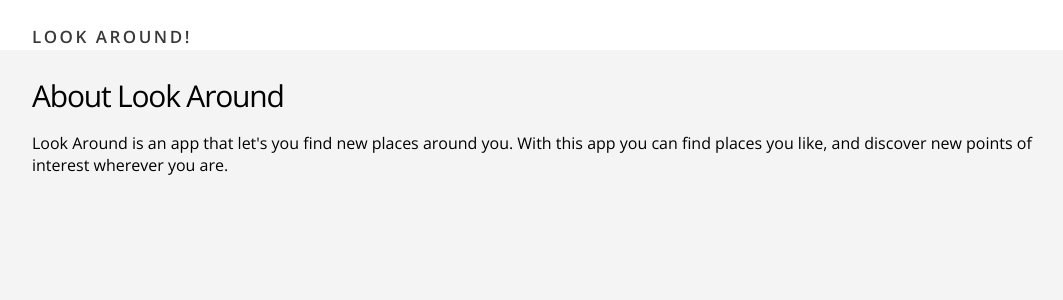
After one commit to ohitssway/lookaround, a Flask app: page /about in a window 1280 px wide. The commit adds this page. Shown: the top 300 px of the page, without its empty margins (108-1171 px from the left). Run offline with Flask 2, Linux system fonts and the light colour scheme.

Commit message:
Added an about page

```diff
--- a/routes.py
+++ b/routes.py
@@ -6,5 +6,9 @@ app = Flask(__name__)
 def index():
     return render_template("index.html")
 
+@app.route("/about")
+def about():
+    return render_template("about.html")
+
 if __name__ == "__main__":
     app.run(debug=True)
--- /dev/null
+++ b/templates/about.html
@@ -0,0 +1,12 @@
+{% extends "layout.html" %}
+
+{% block content %}
+  <main class="about-section">
+    <div class="container">
+
+    <h2>About Look Around</h2>
+    <p>Look Around is an app that let's you find new places around you. With this app you can find places you like, and discover new points of interest wherever you are.</p>
+
+    </div>
+  </main>
+{% endblock %}
--- a/templates/index.html
+++ b/templates/index.html
@@ -5,7 +5,7 @@
                 <div class='section-content'>
                     <h2> Find cool places near you. </h2>
                     <a href='#' class='btn-primary'> Sign up </a>
-                    <a href='#' class='btn-secondary'> Learn more </a>
+                    <a href='{{url_for('about')}}' class='btn-secondary'> Learn more </a>
                 </div>
 
                 <div class='section-device'>
--- a/templates/layout.html
+++ b/templates/layout.html
@@ -7,7 +7,11 @@
     <body>
         <header>
             <div class='container'>
-                <h1 class='title'> Look Around! </h1>
+                <h1 class='title'>
+                    <a href={{url_for('index')}}>
+                    Look Around!
+                    </a>
+                </h1>
             </div>
         </header>
 
```
